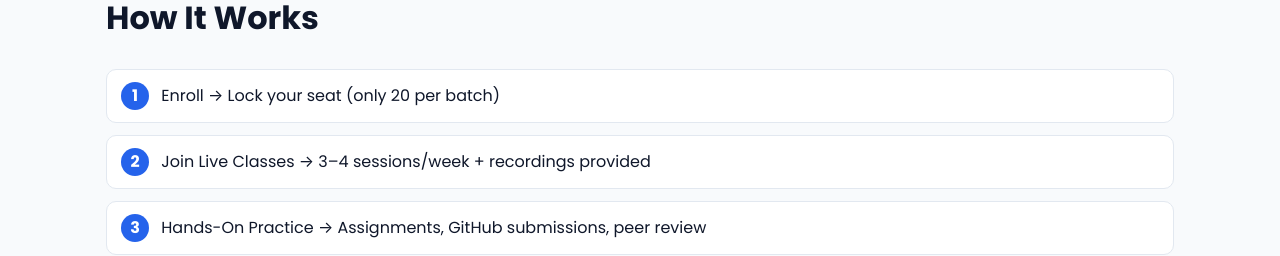
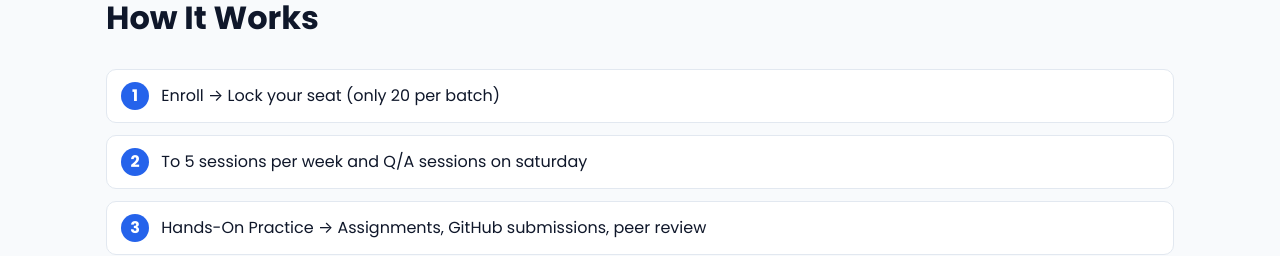
Before and after one commit to dwshivansh-eng/Intigro-code, a plain HTML site: page index.html in a window 1280 px wide. Shown: the part 3140-3396 px from the top of the page. Drawn offline with Linux system fonts and the light colour scheme.

Commit message:
commit changes

```diff
--- a/index.html
+++ b/index.html
@@ -211,7 +211,7 @@
           <h2>How It Works</h2>
           <div class="steps">
             <div class="step"><span class="step-num">1</span> Enroll → Lock your seat (only 20 per batch)</div>
-            <div class="step"><span class="step-num">2</span> Join Live Classes → 3–4 sessions/week + recordings provided</div>
+            <div class="step"><span class="step-num">2</span> To 5 sessions per week and Q/A sessions on saturday</div>
             <div class="step"><span class="step-num">3</span> Hands-On Practice → Assignments, GitHub submissions, peer review</div>
             <div class="step"><span class="step-num">4</span> Capstone Project → Showcase in your resume & interviews</div>
             <div class="step"><span class="step-num">5</span> Get Certified → With portfolio + mock interview prep</div>
```
